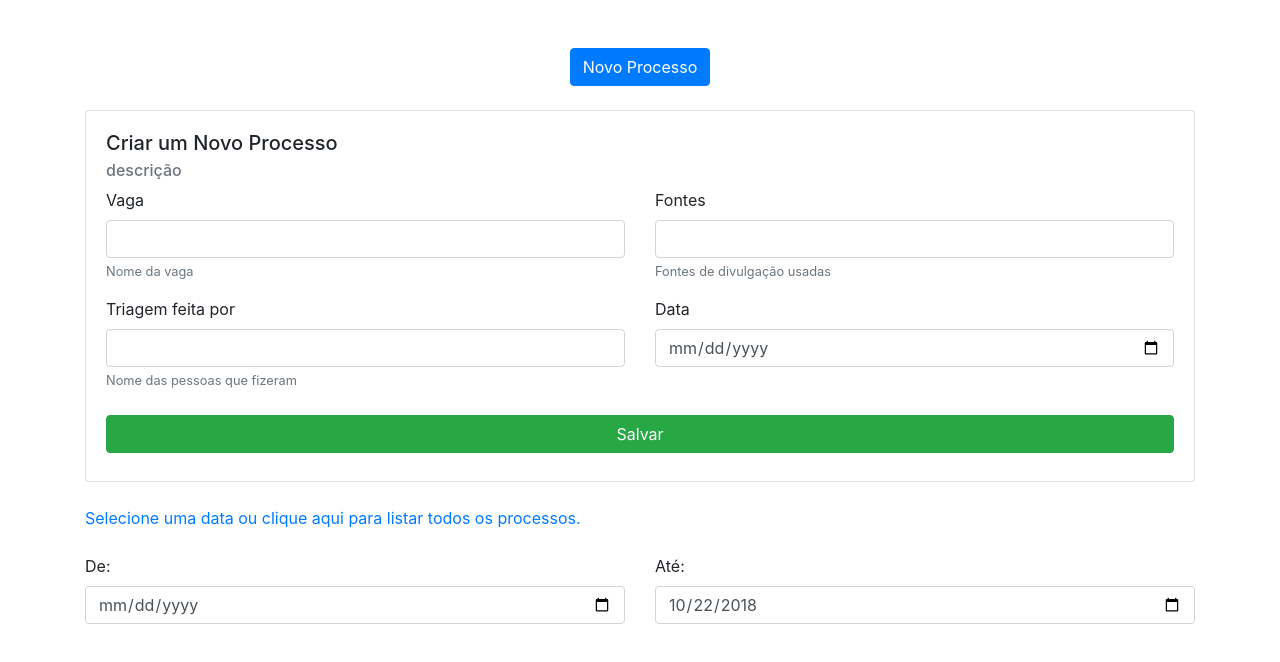
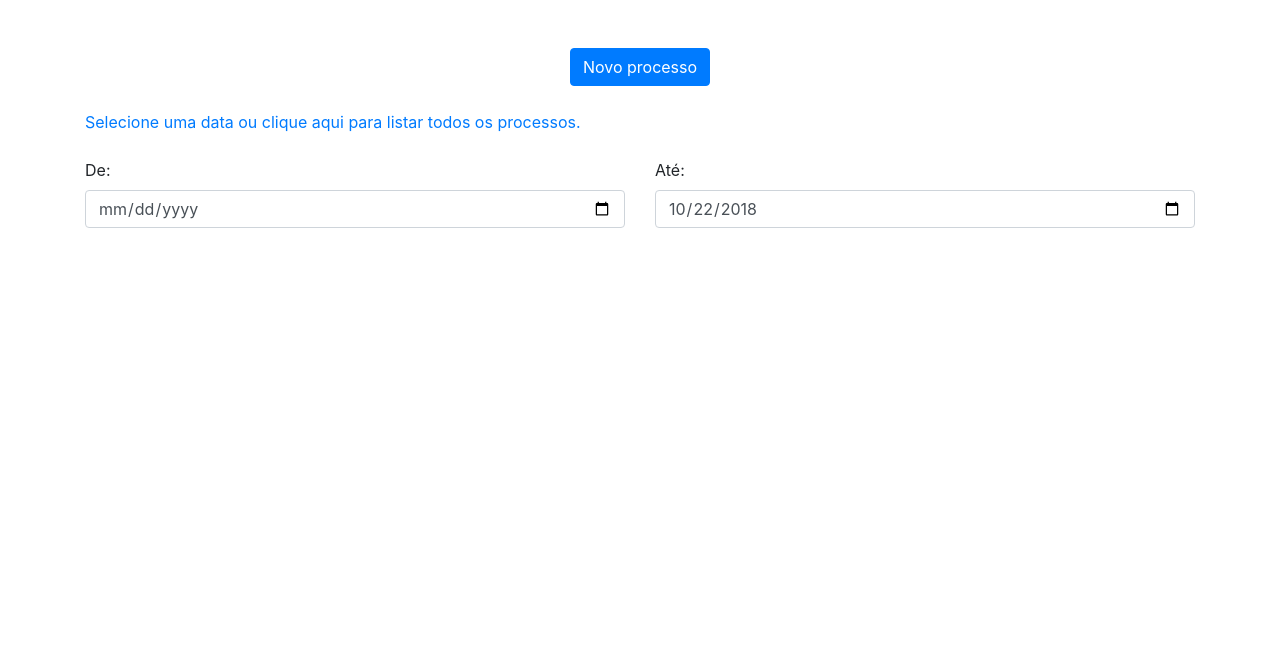
Before and after one commit to Walze/excel, an Angular app: page / in a window 1280 px wide. Shown: the top 662 px of the page. Built offline with nearby package versions, Linux system fonts and the light colour scheme.

Commit message:
added toggle

```diff
--- a/src/app/novo-processo/novo-processo.component.html
+++ b/src/app/novo-processo/novo-processo.component.html
@@ -1,11 +1,13 @@
 <div class="d-flex justify-content-center mb-4">
 
-  <button class='btn btn-primary'>Novo Processo</button>
+  <button (click)="toggle()" class='btn btn-primary'>
+    {{!visivel ? "Novo processo" : "Fechar"}}
+  </button>
 
 </div>
 
 
-<div class="card mb-4">
+<div class="card mb-4" *ngIf="visivel">
   <div class="card-body">
     <h5 class="card-title">
       Criar um Novo Processo
--- a/src/app/novo-processo/novo-processo.component.ts
+++ b/src/app/novo-processo/novo-processo.component.ts
@@ -9,12 +9,7 @@ import { IProcesso } from '../models/IResponse';
 })
 export class NovoProcessoComponent {
 
-  public novo: IProcesso = {
-    vaga: '',
-    fontes: '',
-    pessoas: '',
-    dia: '',
-  };
+  public novo: IProcesso;
 
   private readonly _initial: IProcesso = {
     vaga: '',
@@ -23,9 +18,16 @@ export class NovoProcessoComponent {
     dia: '',
   };
 
+  public visivel = false;
+
   constructor(
     public service: ProcessosService
   ) {
+    this.novo = this._initial;
+  }
+
+  toggle() {
+    this.visivel = !this.visivel;
   }
 
   salvar() {
@@ -35,6 +37,7 @@ export class NovoProcessoComponent {
 
     this.service.novoProcesso(this.novo);
     this.novo = this._initial;
+    this.visivel = false;
   }
 
 
```
